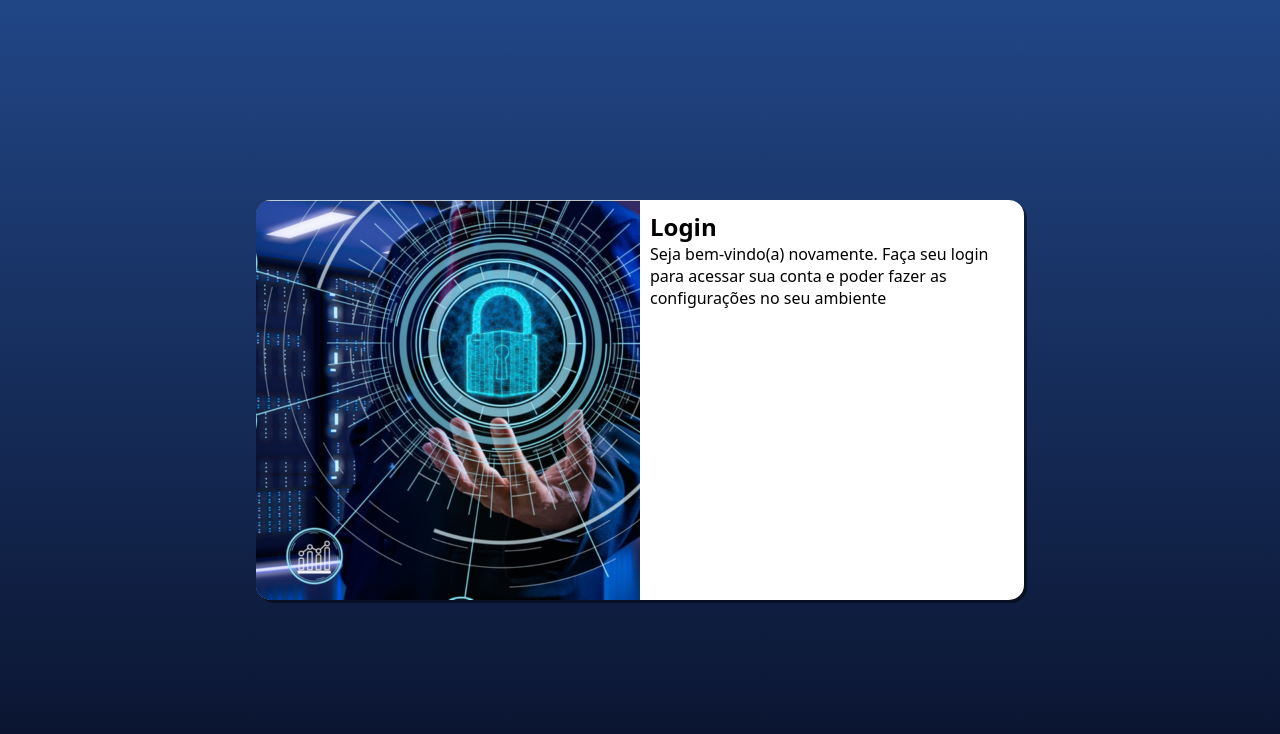
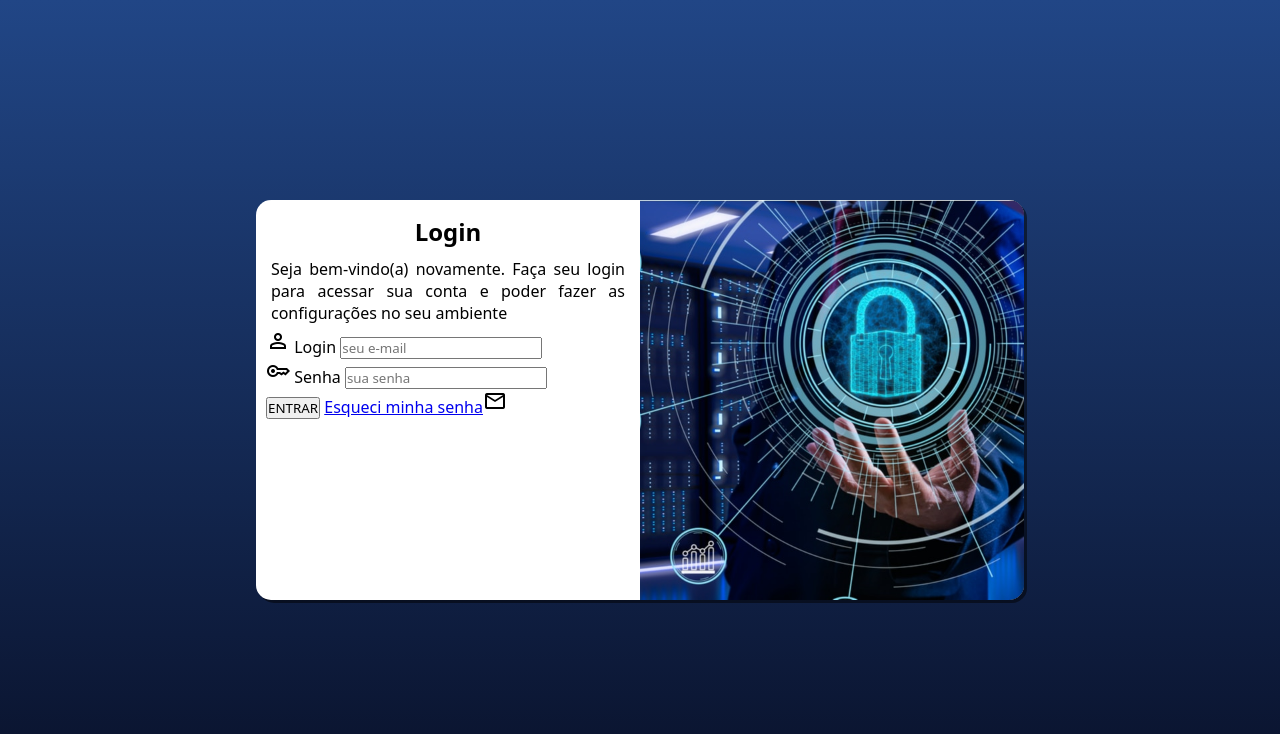
Before and after one commit to Rai-vaz/TelaLogin, a plain HTML site: page index.html in a window 1280 px wide. Drawn offline with nearby package versions, Linux system fonts and the light colour scheme.

Commit message:
formulario

```diff
--- a/css/media-query.css
+++ b/css/media-query.css
@@ -8,10 +8,6 @@
 }
 
 @media screen and (min-width: 768px) and (max-width: 992px){
-    body{
-        background-image: linear-gradient(to top, var(--azulEcuro), var(--azulNeutro));
-
-    }
 
     section#login{
         width: 90vw;
@@ -32,10 +28,6 @@
 }
 
 @media screen and (min-width: 992px){
-    body{
-        background-image: linear-gradient(to top, var(--azulEcuro), var(--azulNeutro));
-
-    }
 
     section#login{
         width: 60vw;
@@ -45,13 +37,13 @@
     section#login > div#imagem{
         width: 50%;
         height: 100%;
-        float: left;
+        float: right;
     }
 
     section#login > div#formulario{
         width: 50%;
         height: 100%;
-        float: right;
+        float: left;
     }
 
 }
--- a/css/style.css
+++ b/css/style.css
@@ -26,6 +26,11 @@ html, body{
     background-color: var(--azulEcuro);
     height: 100vh;
     width: 100vw;
+}
+
+body{
+    background-image: linear-gradient(to top, var(--azulEcuro), var(--azulNeutro));
+
 }
 
 main{
@@ -62,3 +67,13 @@ section#login > div#formulario{
     display: block;
     padding: 10px;
 }
+
+div#formulario > h1{
+    text-align: center;
+    padding: 5px;
+}
+
+div#formulario > p{
+    padding: 5px;
+    text-align: justify;
+}
--- a/index.html
+++ b/index.html
@@ -4,6 +4,7 @@
     <meta charset="UTF-8">
     <meta http-equiv="X-UA-Compatible" content="IE=edge">
     <meta name="viewport" content="width=device-width, initial-scale=1.0">
+    <link rel="stylesheet" href="https://fonts.googleapis.com/css2?family=Material+Symbols+Outlined:opsz,wght,FILL,GRAD@20..48,100..700,0..1,-50..200" />
     <link rel="stylesheet" href="css/style.css">
     <link rel="stylesheet" href="css/media-query.css">
     <title>Login</title>
@@ -16,9 +17,23 @@
             </div>
             <div id="formulario">
                 <h1>Login</h1>
-                <p>Seja bem-vindo(a) novamente. Faça seu login para acessar sua conta e poder fazer as configurações no seu ambiente</p>
+                <p>Seja bem-vindo(a) novamente. Faça seu login para acessar sua conta
+                    e poder fazer as configurações no seu ambiente</p>
                 <form action="login.php" method="POST">
-
+                    <div class="campo">
+                        <span class="material-symbols-outlined">person_filled</span>
+                        <label for="ilogin">Login</label>
+                        <input type="email" id="ilogin" placeholder="seu e-mail" required>
+                    </div>
+                    <div class="campo">
+                        <span class="material-symbols-outlined">key</span>
+                        <label for="isenha">Senha</label>
+                        <input type="password" id="isenha" placeholder="sua senha" required>
+                    </div>
+                    <input type="submit" value="ENTRAR">
+                    <a href="esqueci">Esqueci minha senha</a><span class="material-symbols-outlined">
+                        mail
+                        </span>
                 </form>
             </div>
 
```
